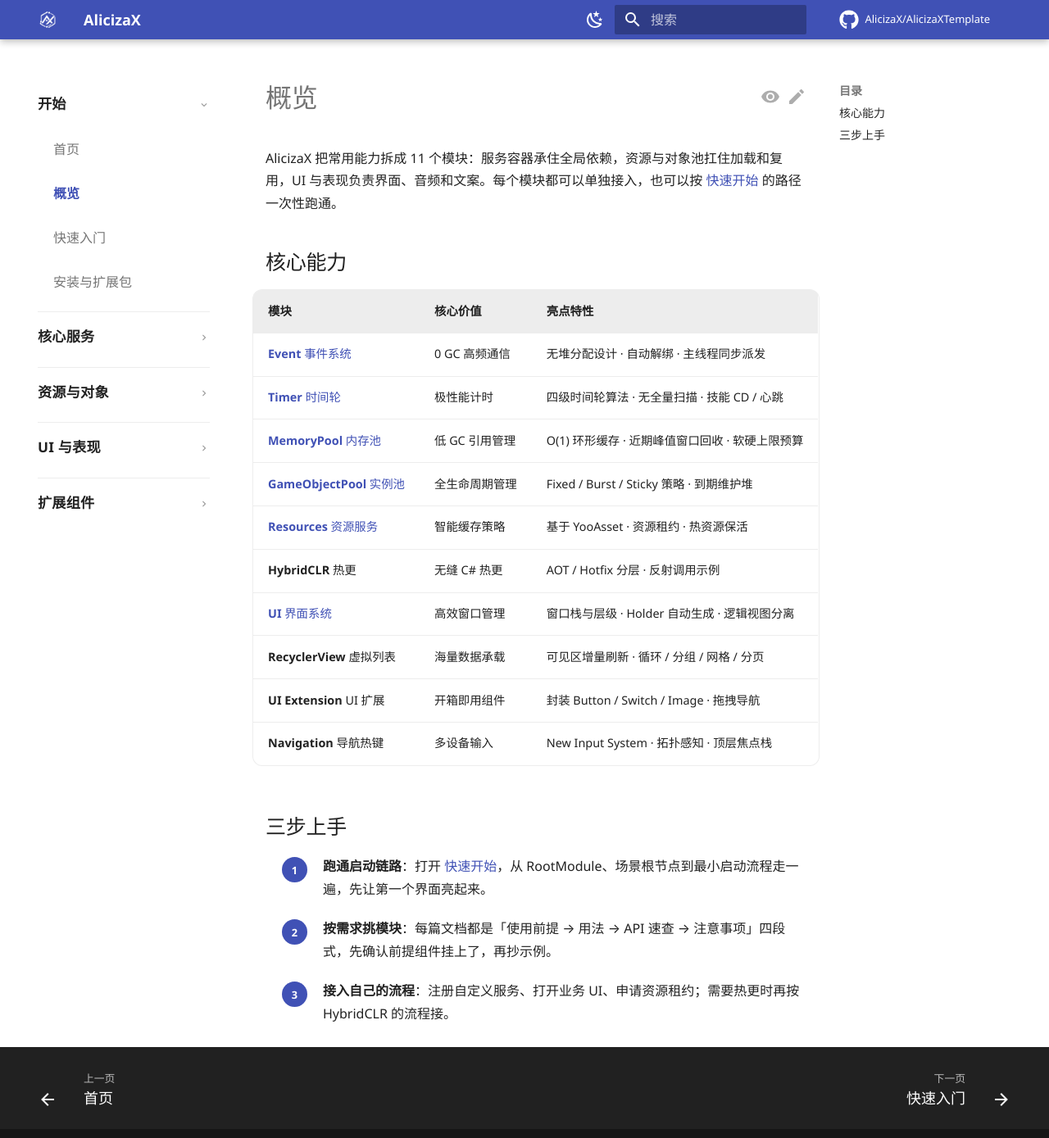
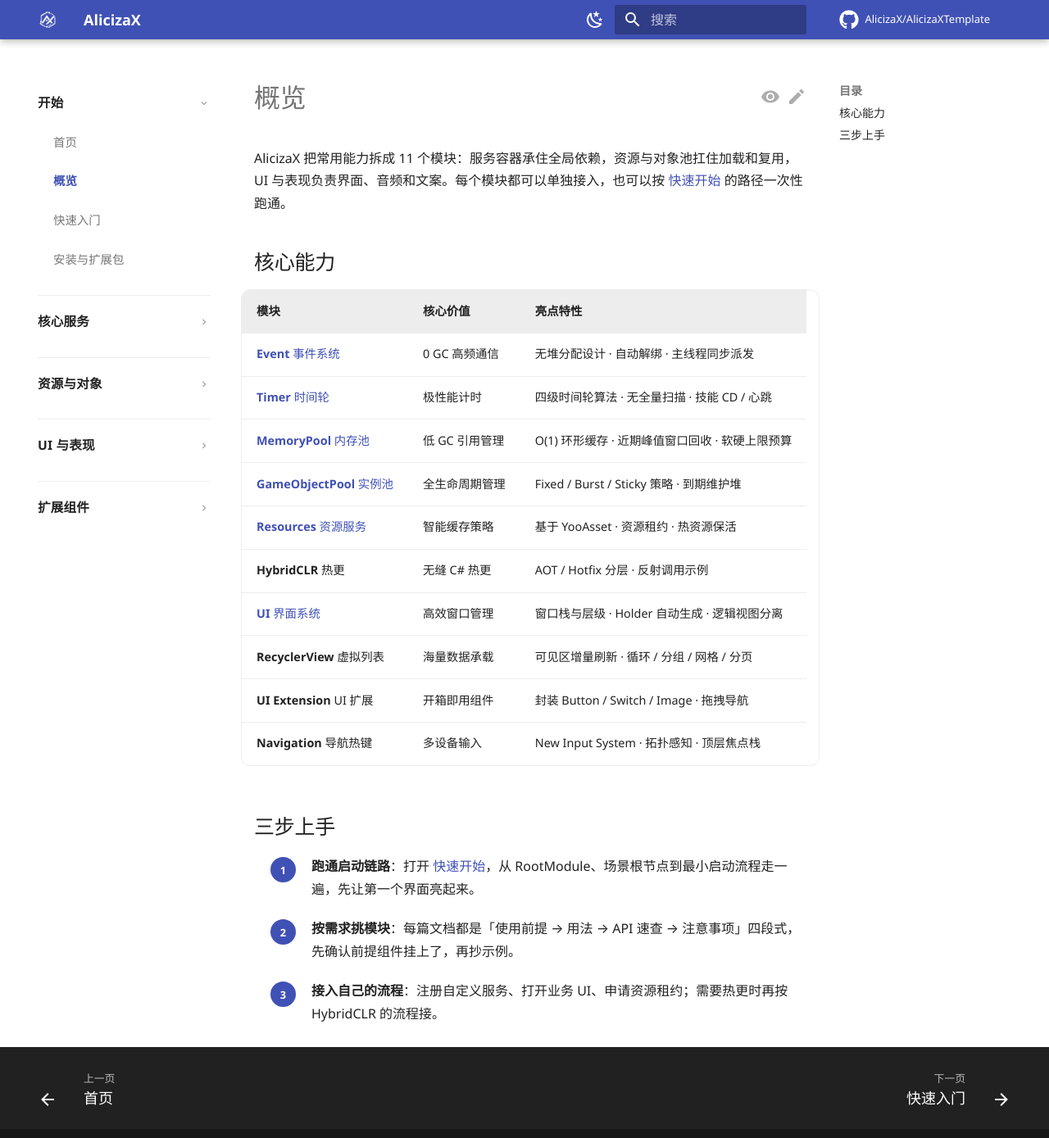
Before and after one commit to b4lie/AlicizaXWiki, an MkDocs documentation site: the page built from docs/overview.md, in a window 1280 px wide and 1400 px high. Shown: the top 1389 px of the window at 82% size. Built offline with MkDocs 1.6.1 and Material for MkDocs 9.7.7, drawn with Linux system fonts in a browser that asks for light colours; comment, search, counter and statistics services are not loaded.

Commit message:
style(nav): 收小侧边栏字号，向参考站靠拢
- 条目 16px -> 14.4px，分组标题 17.2px -> 15.6px，字重 700 -> 600

- 行距 1.5 -> 1.45，行内边距回调，分组间距加大

- 侧边栏 13.5rem -> 12.8rem

```diff
--- a/docs/assets/extra.css
+++ b/docs/assets/extra.css
@@ -243,10 +243,10 @@
 
 /* 基础行距与字号 */
 .md-nav--primary .md-nav__link {
-  padding: 0.5rem 0;
+  padding: 0.45rem 0;
   color: var(--md-default-fg-color--light);
-  font-size: 0.8rem;
-  line-height: 1.5;
+  font-size: 0.72rem;
+  line-height: 1.45;
   transition: color 0.15s ease;
 }
 
@@ -256,12 +256,12 @@
 
 /* 一级分组：可折叠标题，上方分隔线 + 加粗 */
 .md-nav--primary > .md-nav__list > .md-nav__item--nested > .md-nav__link {
-  margin-top: 0.7rem;
-  padding-top: 0.85rem;
+  margin-top: 1.15rem;
+  padding-top: 1rem;
   border-top: 1px solid var(--md-default-fg-color--lightest);
   color: var(--md-default-fg-color);
-  font-size: 0.86rem;
-  font-weight: 700;
+  font-size: 0.78rem;
+  font-weight: 600;
   letter-spacing: 0.01em;
 }
 
@@ -280,7 +280,7 @@
 .md-nav--primary .md-nav[data-md-level="1"] > .md-nav__list > .md-nav__item--nested > .md-nav__link {
   margin-top: 0.5rem;
   color: var(--md-default-fg-color);
-  font-size: 0.82rem;
+  font-size: 0.74rem;
   font-weight: 600;
 }
 
@@ -316,6 +316,6 @@
 /* 桌面端加宽左侧导航，长中文标题不换行 */
 @media screen and (min-width: 76.25em) {
   .md-sidebar--primary {
-    width: 13.5rem;
+    width: 12.8rem;
   }
 }
```
